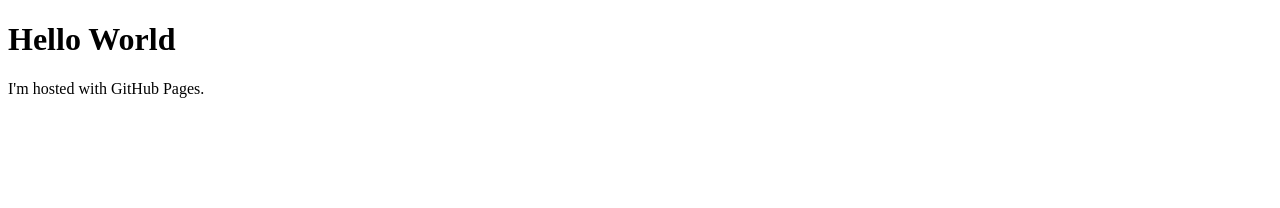
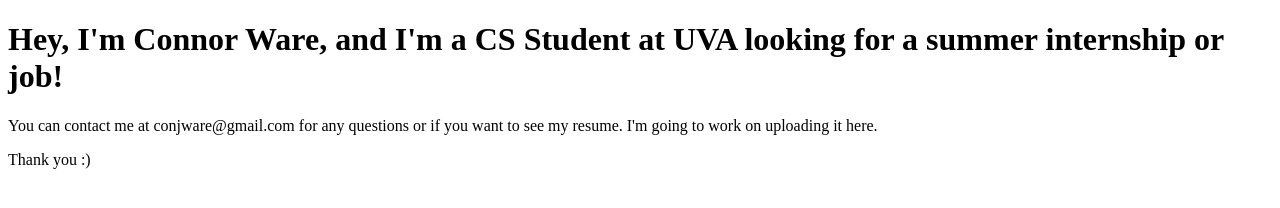
Before and after one commit to conjware/conjware, a plain HTML site: page index.html in a window 1280 px wide. Drawn offline with Linux system fonts and the light colour scheme.

Commit message:
Customizations
Customizations added to the website.

```diff
--- a/index.html
+++ b/index.html
@@ -1,7 +1,8 @@
 <!DOCTYPE html>
 <html>
 <body>
-<h1>Hello World</h1>
-<p>I'm hosted with GitHub Pages.</p>
+<h1>Hey, I'm Connor Ware, and I'm a CS Student at UVA looking for a summer internship or job! </h1>
+<p>You can contact me at conjware@gmail.com for any questions or if you want to see my resume. I'm going to work on uploading it here.</p>
+<p>Thank you :)</p>
 </body>
 </html>
```
